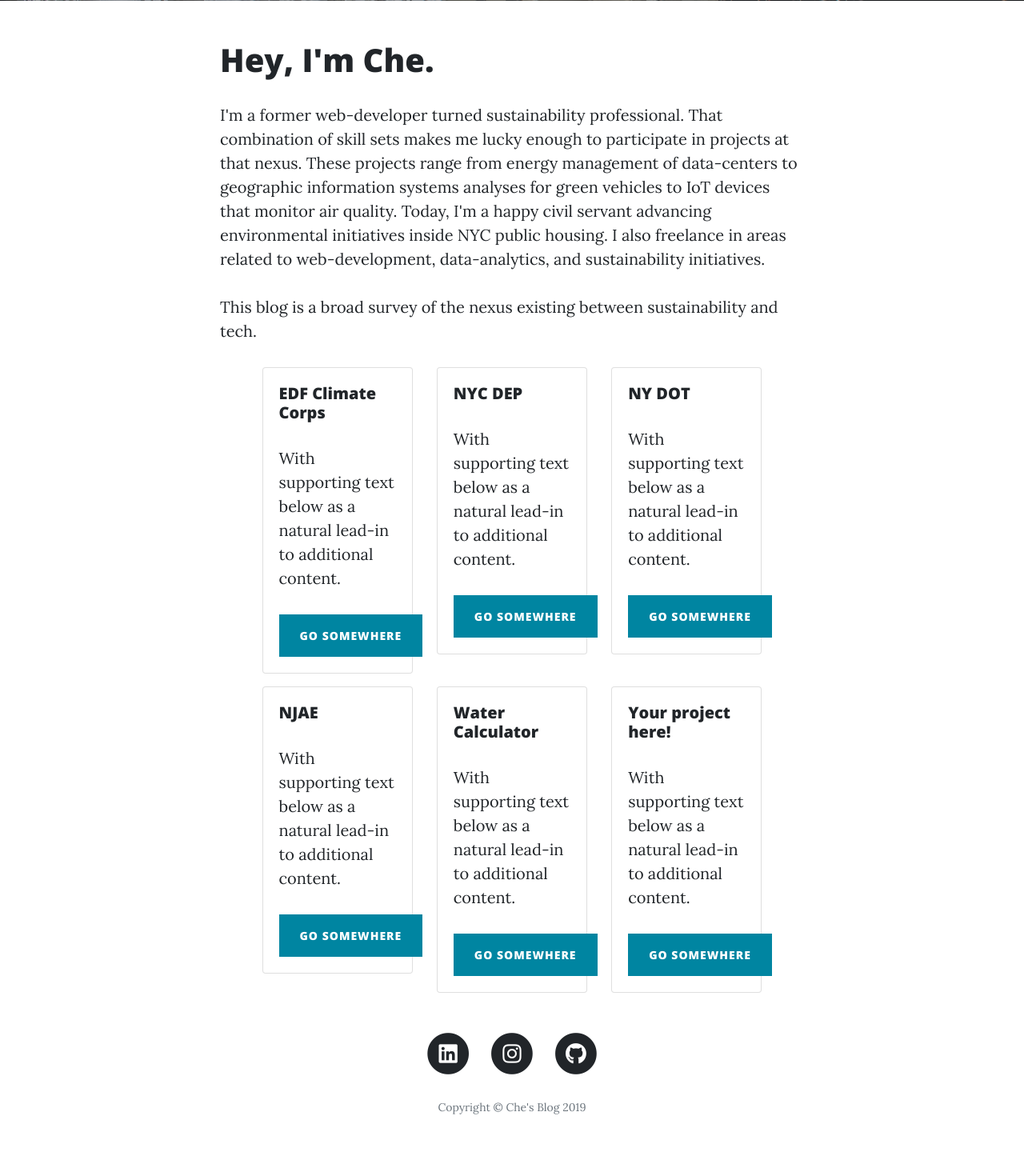
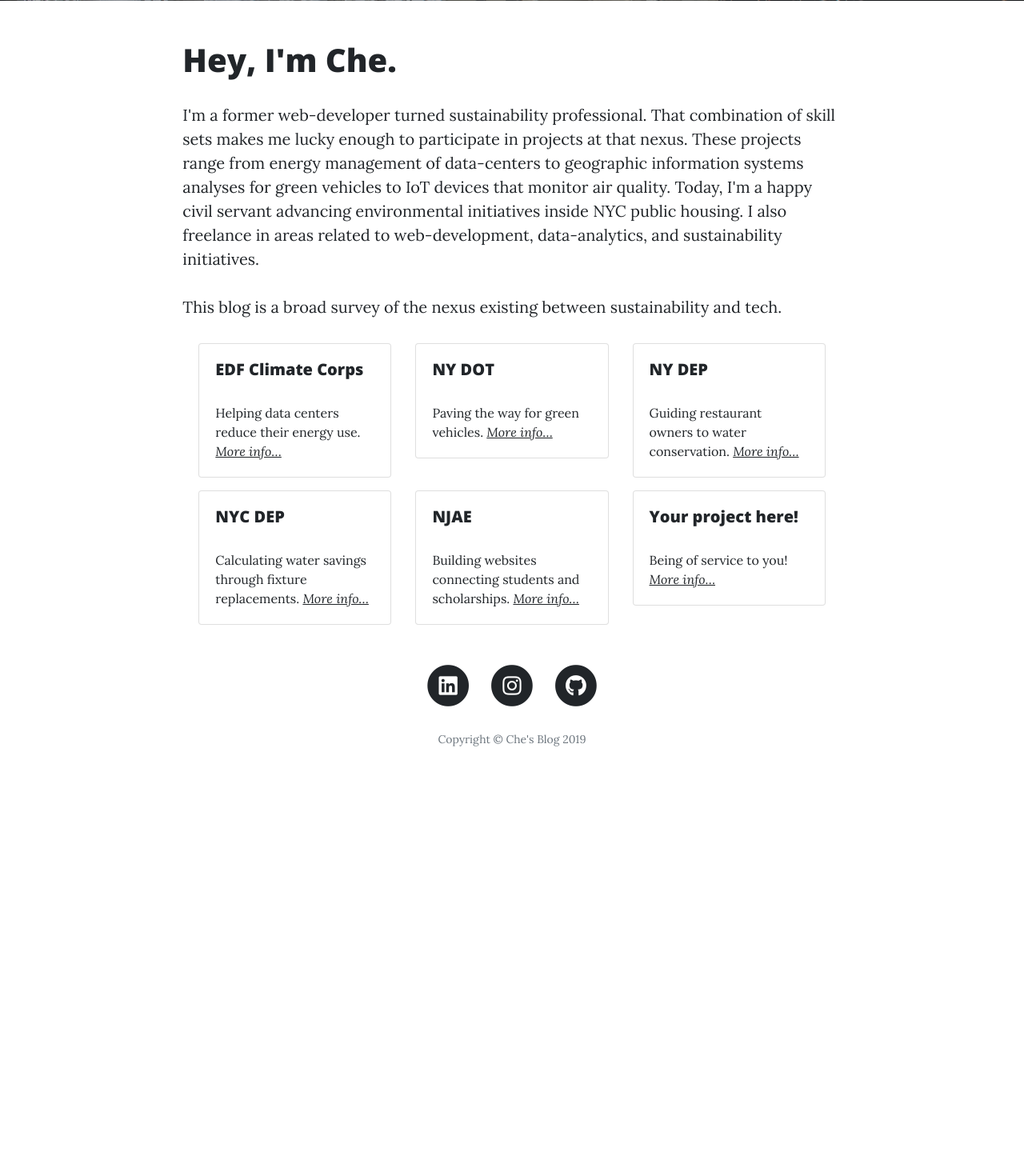
Before and after one commit to CRF2127/Saving_Flowers, a Flask app: page /about in a window 1280 px wide. Shown: the part 473-1933 px from the top of the page at 80% size. After the commit the page ends 1406 px from the top, so only its background shows below. Run offline with Flask 2, Linux system fonts and the light colour scheme; some libraries are stand-ins or nearby versions.

Commit message:
updates to the about page.

```diff
--- a/templates/about.html
+++ b/templates/about.html
@@ -18,8 +18,9 @@
   </header>
 
   <!-- Post Content -->
-  <article>
-    <div class="container">
+  <section>
+    <div class="container-fluid">
+      <section>
           <div class="row">
             <div class="col-lg-8 col-md-10 mx-auto">
             	<h1>Hey, I'm Che.</h1>
@@ -27,69 +28,174 @@
               <p>This blog is a broad survey of the nexus existing between sustainability and tech.</p>
             </div>
           </div>
-    </div>
-  </article>
+      </section>
 
-
+      <section class="layout-cards container-fluid">
+        <div class="col-lg-8 col-md-10 mx-auto">
         <div class="row justify-content-center mb-sm-3">
-  <div class="col-sm-2">
+          <div class="col-sm-4">
             <div class="card">
-      <div class="card-body">
+              <div class="card-body small">
                 <h5 class="card-title">EDF Climate Corps</h5>
-        <p class="card-text">With supporting text below as a natural lead-in to additional content.</p>
-        <a href="#" class="btn btn-primary">Go somewhere</a>
+                <p class="card-text">Helping data centers reduce their energy use.<i><a data-toggle="modal" href="#EDF"> More info&hellip;</a></i> </p>
               </div>
             </div>
           </div>
-  <div class="col-sm-2">
+          <div class="col-sm-4">
             <div class="card">
-      <div class="card-body">
-        <h5 class="card-title">NYC DEP</h5>
-        <p class="card-text">With supporting text below as a natural lead-in to additional content.</p>
-        <a href="#" class="btn btn-primary">Go somewhere</a>
+              <div class="card-body small">
+                <h5 class="card-title">NY DOT</h5>
+                <p class="card-text">Paving the way for green vehicles. <i><a data-toggle="modal" href="#NYDOT"> More info&hellip;</a></i></p>
               </div>
             </div>
           </div>
-  <div class="col-sm-2">
+          <div class="col-sm-4">
             <div class="card">
-      <div class="card-body">
-        <h5 class="card-title">NY DOT</h5>
-        <p class="card-text">With supporting text below as a natural lead-in to additional content.</p>
-        <a href="#" class="btn btn-primary">Go somewhere</a>
+              <div class="card-body small">
+                <h5 class="card-title">NY DEP</h5>
+                <p class="card-text">Guiding restaurant owners to water conservation. <i><a data-toggle="modal"  href="#NYDEP1"> More info&hellip;</a></i></p>
               </div>
             </div>
           </div>
         </div>
 
         <div class="row justify-content-center mt-sm-3">
-  <div class="col-sm-2">
+          <div class="col-sm-4">
             <div class="card">
-      <div class="card-body">
-        <h5 class="card-title">NJAE</h5>
-        <p class="card-text">With supporting text below as a natural lead-in to additional content.</p>
-        <a href="#" class="btn btn-primary">Go somewhere</a>
+              <div class="card-body small">
+                <h5 class="card-title">NYC DEP</h5>
+                <p class="card-text">Calculating water savings through fixture replacements. <i><a data-toggle="modal" href="#NYDEP2"> More info&hellip;</a></i></p>
               </div>
             </div>
           </div>
-  <div class="col-sm-2">
+          <div class="col-sm-4">
             <div class="card">
-      <div class="card-body">
-        <h5 class="card-title">Water Calculator</h5>
-        <p class="card-text">With supporting text below as a natural lead-in to additional content.</p>
-        <a href="#" class="btn btn-primary">Go somewhere</a>
+              <div class="card-body small">
+                <h5 class="card-title">NJAE</h5>
+                <p class="card-text"> Building websites connecting students and scholarships. <i><a data-toggle="modal" href="#NJAE"> More info&hellip;</a></i></p>
               </div>
             </div>
           </div>
-  <div class="col-sm-2">
+          <div class="col-sm-4">
             <div class="card">
-      <div class="card-body">
+              <div class="card-body small">
                 <h5 class="card-title">Your project here!</h5>
-        <p class="card-text">With supporting text below as a natural lead-in to additional content.</p>
-        <a href="#" class="btn btn-primary">Go somewhere</a>
+                <p class="card-text">Being of service to you!  <i><a data-toggle="modal" href="#you"> More info&hellip;</a></i></p>
               </div>
             </div>
           </div>
         </div>
+      </div>
+      </section>
+
+
+    </div>
+  </section>
+
+
+<!-- Modals Here -->
+<section>
+  <div class="modal fade" id="EDF">
+    <div class="modal-dialog">
+      <div class="modal-content">
+        <div class="modal-header small"><h5 class="modal-title"> Environmental Defense Fund: Climate Corps Fellowship</h5> </div>
+        <div class="modal-body">
+          <p clas="small"> Once enlisted into the Environmental Defense Funds Climate Corps Program, joining the energy conservation movement was a breeze. And finding was over 100K in data-center energy savings was the same. Learn more about the program and project <a href="http://edfclimatecorps.net/engagement/environmental-defense-fund-2014">here</a>.</p>
+        <div class="modal-footer">
+          <button type="button" class="btn btn-secondary small" data-dismiss="modal">Close</button>
+        </div>
+        </div><!-- modal body-->
+      </div><!-- modal content-->
+    </div><!-- modal dialogue-->
+  </div><!-- modal fade-->
+</section>
+
+
+<section>
+  <div class="modal fade" id="NYDOT">
+    <div class="modal-dialog">
+      <div class="modal-content">
+        <div class="modal-header small"><h5 class="modal-title"> NY Dept. of Transportation: Last Chance Gas!</h5> </div>
+        <div class="modal-body">
+          <p clas="small"> Green vehicles like electric cars and biofuel vans may be a tricky purchase. But creating policy incentivizing their investment is even trickier. Pathways to refueling stations, inspections, and much more need to be open. As a consultant, I led a team to scope and gap analysis of all of the steps for the New York State Department of Transportation to green our roads.</p>
+          <a href="https://www.youtube.com/watch?v=1CWMEvd6IgM&feature=youtu.be">Video</a>
+          <a href="https://blogs.ei.columbia.edu/2015/05/11/putting-knowledge-to-work-in-the-real-world-the-capstone-projects/">Report</a>
+        <div class="modal-footer">
+          <button type="button" class="btn btn-secondary small" data-dismiss="modal">Close</button>
+        </div>
+        </div><!-- modal body-->
+      </div><!-- modal content-->
+    </div><!-- modal dialogue-->
+  </div><!-- modal fade-->
+</section>
+
+<section>
+  <div class="modal fade" id="NYDEP1">
+    <div class="modal-dialog">
+      <div class="modal-content">
+        <div class="modal-header small"><h5 class="modal-title"> NYC Dept. of Environmental Protection</h5> </div>
+        <div class="modal-body">
+          <p clas="small">Restaurants and bars are among some of the largest water users. And New York City, affectionately nicknamed the restaurant capital of the world has the opportunity o dramatically reduce the city's water consumption by targeting this cohort. <a href="https://www1.nyc.gov/html/dep/html/press_releases/16-004pr.shtml#.XHNBTYhKiUm"><i>More info...</i> </a> </p>
+        <div class="modal-footer">
+          <button type="button" class="btn btn-secondary small" data-dismiss="modal">Close</button>
+        </div>
+        </div><!-- modal body-->
+      </div><!-- modal content-->
+    </div><!-- modal dialogue-->
+  </div><!-- modal fade-->
+</section>
+
+<section>
+  <div class="modal fade" id="NYDEP2">
+    <div class="modal-dialog">
+      <div class="modal-content">
+        <div class="modal-header small"><h5 class="modal-title"> NYC Dept. of Environmental Protection: Toilet Replacement Program</h5> </div>
+        <div class="modal-body">
+          <p clas="small"> Helping New York City's Toilet Replacement Program by building this website that calculates savings for each toilet replaced. <a href="https://www1.nyc.gov/nyc-resources/service/2619/toilet-replacement-program"><i>More info...</i> </a> </p>
+        <div class="modal-footer">
+          <button type="button" class="btn btn-secondary small" data-dismiss="modal">Close</button>
+        </div>
+        </div><!-- modal body-->
+      </div><!-- modal content-->
+    </div><!-- modal dialogue-->
+  </div><!-- modal fade-->
+</section>
+
+<section>
+  <div class="modal fade" id="you">
+    <div class="modal-dialog">
+      <div class="modal-content">
+        <div class="modal-header small"><h5 class="modal-title">New Jersey Advocates for Education</h5> </div>
+        <div class="modal-body">
+          <p clas="small"> New Jersey Advocates for education provides partial scholarships to high-school students from underserved schools in Essex County.<a href="https://www.njadvocatesforeducation.org/">Take a look...</a> </p>
+        <div class="modal-footer">
+          <button type="button" class="btn btn-secondary small" data-dismiss="modal">Close</button>
+        </div>
+        </div><!-- modal body-->
+      </div><!-- modal content-->
+    </div><!-- modal dialogue-->
+  </div><!-- modal fade-->
+</section>
+
+<section>
+  <div class="modal fade" id="you">
+    <div class="modal-dialog">
+      <div class="modal-content">
+        <div class="modal-header small"><h5 class="modal-title"> Need Help?</h5> </div>
+        <div class="modal-body">
+          <p clas="small"> If you're interested in data-service, website, or sustainability project <a href="{{url_for('contact')}}">Contact me</a> </p>
+        <div class="modal-footer">
+          <button type="button" class="btn btn-secondary small" data-dismiss="modal">Close</button>
+        </div>
+        </div><!-- modal body-->
+      </div><!-- modal content-->
+    </div><!-- modal dialogue-->
+  </div><!-- modal fade-->
+</section>
+
+
+
+
 
 </main>
 
```
Lines whose indentation alone changed are shown as unchanged.
